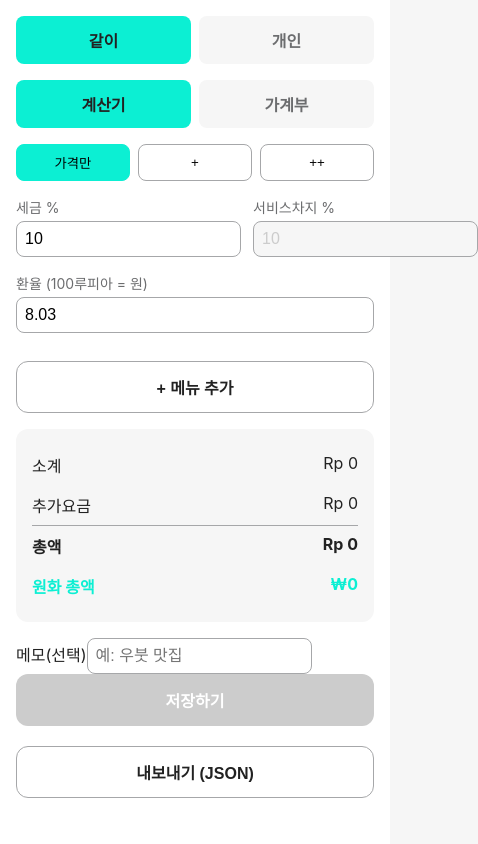
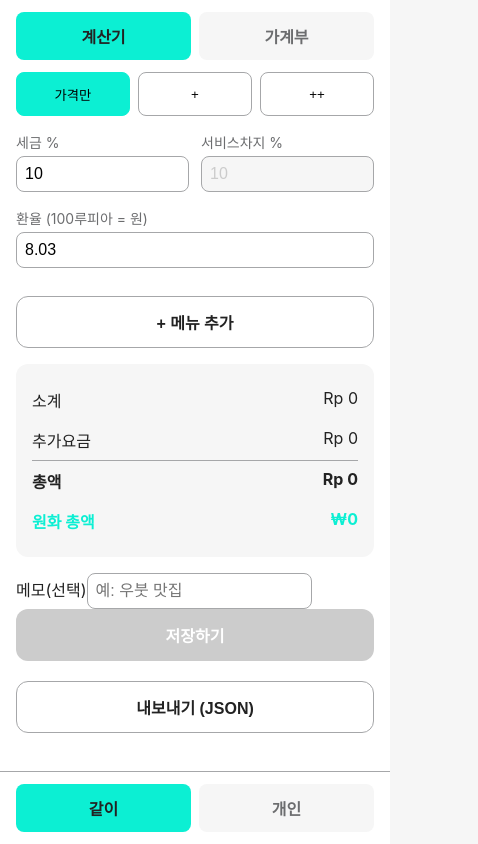
Before and after one commit to foxyroxy22/bali-calculater, a website with bundled scripts: page index.html in a window 390 px wide. Shown: the whole page, 478 px wide, since content can reach past the window. Built offline with nearby package versions, Linux system fonts and the light colour scheme.

Commit message:
feat: redesign nav to iPhone bottom-tab layout, fix rate-input overflow
Bottom tab bar (같이/개인) with top view toggle (계산기/가계부), sized
for iPhone 17 viewport widths with safe-area-inset padding. Fixes a
flexbox min-width bug that overflowed the 서비스차지 input off-screen.

```diff
--- a/css/styles.css
+++ b/css/styles.css
@@ -26,20 +26,26 @@ body {
 }
 
 .app {
-  max-width: 480px;
+  max-width: 440px;
+  width: 100%;
   margin: 0 auto;
-  padding: var(--space-md);
   min-height: 100vh;
+  min-height: 100dvh;
   background: var(--color-canvas);
+  position: relative;
 }
 
-.tabs, .view-switch {
+.view-switch {
   display: flex;
   gap: var(--space-xs);
-  margin-bottom: var(--space-md);
+  padding: calc(env(safe-area-inset-top) + var(--space-sm)) var(--space-md) var(--space-sm);
+  position: sticky;
+  top: 0;
+  background: var(--color-canvas);
+  z-index: 10;
 }
 
-.tab-btn, .view-btn {
+.view-btn {
   flex: 1;
   padding: var(--space-sm);
   border: none;
@@ -48,10 +54,49 @@ body {
   color: var(--color-muted);
   font-weight: 700;
   font-size: 16px;
+  min-height: 44px;
   cursor: pointer;
 }
 
-.tab-btn.active, .view-btn.active {
+.view-btn.active {
+  background: var(--color-primary);
+  color: var(--color-fg);
+}
+
+main {
+  padding: 0 var(--space-md);
+  padding-bottom: calc(env(safe-area-inset-bottom) + 88px);
+}
+
+.tabs {
+  display: flex;
+  gap: var(--space-xs);
+  padding: var(--space-sm) var(--space-md) calc(env(safe-area-inset-bottom) + var(--space-sm));
+  position: fixed;
+  bottom: 0;
+  left: 50%;
+  transform: translateX(-50%);
+  width: 100%;
+  max-width: 440px;
+  background: var(--color-canvas);
+  border-top: 1px solid var(--color-border);
+  z-index: 10;
+}
+
+.tab-btn {
+  flex: 1;
+  padding: var(--space-sm);
+  border: none;
+  border-radius: var(--radius-sm);
+  background: var(--color-panel);
+  color: var(--color-muted);
+  font-weight: 700;
+  font-size: 16px;
+  min-height: 44px;
+  cursor: pointer;
+}
+
+.tab-btn.active {
   background: var(--color-primary);
   color: var(--color-fg);
 }
@@ -68,6 +113,7 @@ body {
 .tax-mode-btn {
   flex: 1;
   padding: var(--space-xs);
+  min-height: 44px;
   border: 1px solid var(--color-border);
   border-radius: var(--radius-sm);
   background: var(--color-canvas);
@@ -87,11 +133,17 @@ body {
 
 .rate-inputs label, .fx-input label {
   flex: 1;
+  min-width: 0;
   display: flex;
   flex-direction: column;
   font-size: 14px;
   color: var(--color-muted);
   gap: 4px;
+}
+
+.rate-inputs input, .fx-input input {
+  width: 100%;
+  min-width: 0;
 }
 
 input[type="number"], input[type="text"], input[type="date"] {
--- a/index.html
+++ b/index.html
@@ -2,21 +2,16 @@
 <html lang="ko">
 <head>
   <meta charset="UTF-8">
-  <meta name="viewport" content="width=device-width, initial-scale=1.0">
+  <meta name="viewport" content="width=device-width, initial-scale=1.0, viewport-fit=cover">
   <title>발리 경비 계산기</title>
   <link rel="stylesheet" href="css/styles.css">
 </head>
 <body>
   <div class="app">
-    <header class="tabs">
-      <button class="tab-btn active" data-tab="shared">같이</button>
-      <button class="tab-btn" data-tab="personal">개인</button>
-    </header>
-
-    <nav class="view-switch">
+    <header class="view-switch">
       <button class="view-btn active" data-view="calculator">계산기</button>
       <button class="view-btn" data-view="ledger">가계부</button>
-    </nav>
+    </header>
 
     <main>
       <section id="calculator-view" class="view active">
@@ -61,9 +56,13 @@
         </div>
         <div id="ledger-list" class="ledger-list"></div>
       </section>
+      <button id="export-btn" class="btn-outline export-btn">내보내기 (JSON)</button>
     </main>
 
-    <button id="export-btn" class="btn-outline export-btn">내보내기 (JSON)</button>
+    <nav class="tabs">
+      <button class="tab-btn active" data-tab="shared">같이</button>
+      <button class="tab-btn" data-tab="personal">개인</button>
+    </nav>
   </div>
 
   <script type="module" src="js/app.js"></script>
```
